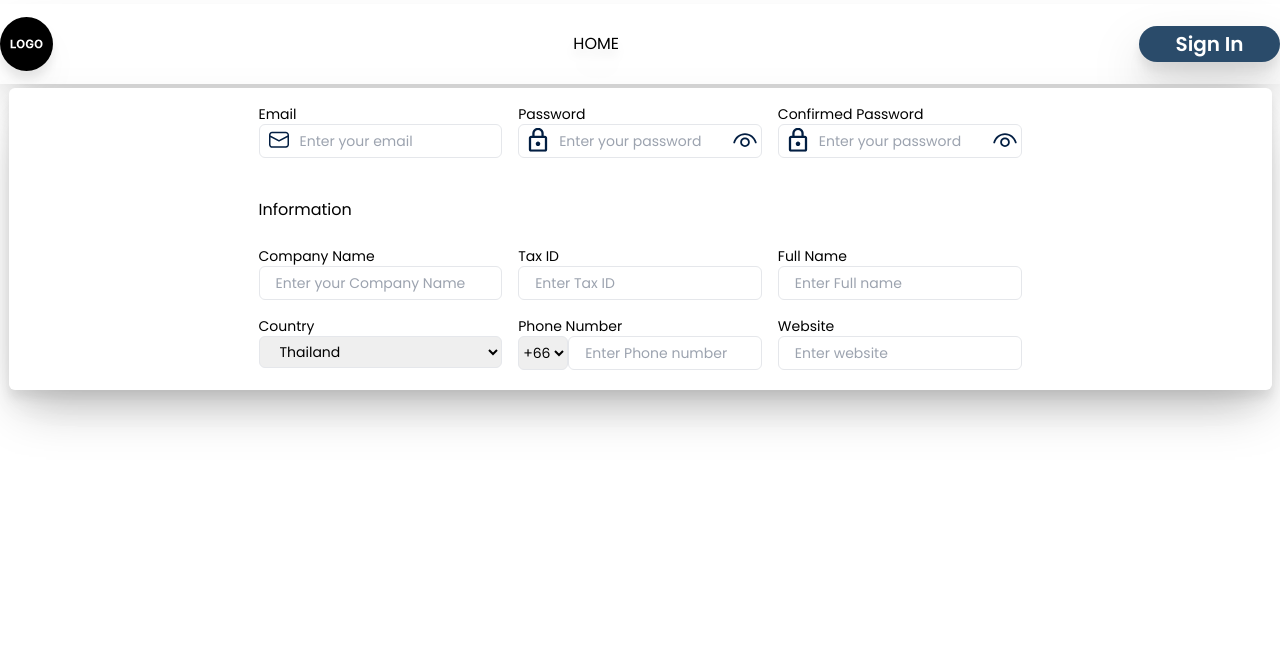
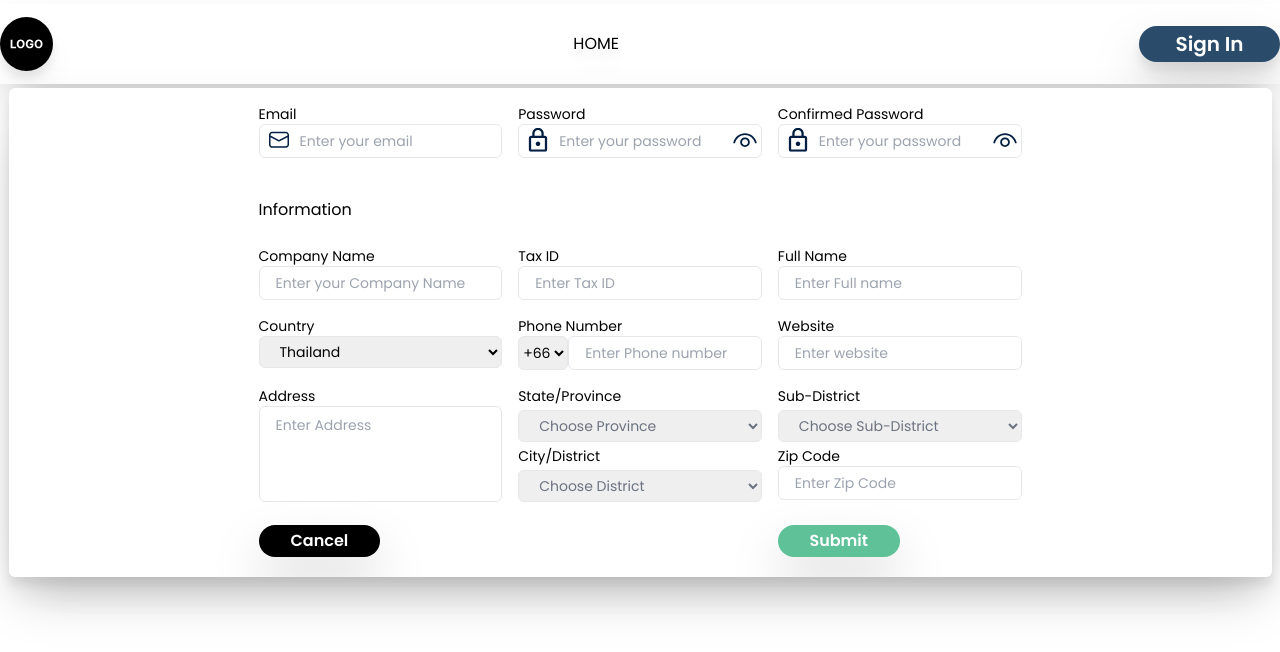
Before and after one commit to Joespk/ttd-test, a React (Vite) app: page /signin in a window 1280 px wide. Shown: the top 652 px of the page. Built offline with nearby package versions, Linux system fonts and the light colour scheme; a web font is replaced by a local one.

Commit message:
Add address zip code and buttom

```diff
--- a/src/pages/Signin.tsx
+++ b/src/pages/Signin.tsx
@@ -2,12 +2,25 @@ import mail from "../assets/logo/mail.svg";
 import lock from "../assets/logo/lock.svg";
 import view from "../assets/logo/view.svg";
 import { useState } from "react";
+import { Link } from "react-router-dom";
 
 const Signin = () => {
   const [passwordVisible, setPasswordVisible] = useState<boolean>(false);
   const [password, setPassword] = useState<string>("");
   const [country, setCountry] = useState<string>("Thailand");
   const [countryCode, setCountryCode] = useState<string>("+66");
+  const [province, setProvince] = useState<string>("");
+  const [city, setCity] = useState<string>("");
+
+  const handleProvinceChange = (event: React.FormEvent<HTMLSelectElement>) => {
+    const selectedValue = (event.target as HTMLSelectElement).value;
+    setProvince(selectedValue);
+  };
+
+  const handleCityChange = (event: React.FormEvent<HTMLSelectElement>) => {
+    const selectedValue = (event.target as HTMLSelectElement).value;
+    setCity(selectedValue);
+  };
 
   const handleCountryCodeChange = (
     event: React.FormEvent<HTMLSelectElement>
@@ -167,6 +180,84 @@ const Signin = () => {
             className="w-full px-4 py-1 rounded-md border focus:outline-none focus:ring focus:border-blue-500 placeholder:text-sm"
           />
         </div>
+        <div className="col-start-1">
+          <h2 className="text-sm">Address</h2>
+          <textarea
+            name="Address"
+            placeholder="Enter Address"
+            className="w-full h-24 px-4 py-2 rounded-md border focus:outline-none focus:ring focus:border-blue-500 placeholder:text-sm resize-none"
+          />
+        </div>
+        <div className="col-start-2">
+          <h2 className="text-sm ">State/Province</h2>
+          <select
+            name="Choose Province"
+            id="province"
+            value={province}
+            onChange={handleProvinceChange}
+            className={`w-full pl-4 pr-16 py-1 rounded-md border focus:outline-none focus:ring focus:border-blue-500 text-sm mt-1 ${
+              !province && "text-gray-500"
+            }`}
+          >
+            <option value="" disabled selected className="text-gray-500">
+              Choose Province
+            </option>
+            <option value="United States">United States</option>
+            <option value="United Kingdom">United Kingdom</option>
+            <option value="Thailand">Thailand</option>
+          </select>
+          <h2 className="text-sm mt-1">City/District</h2>
+          <select
+            name="Choose Province"
+            id="City"
+            value={city}
+            onChange={handleCityChange}
+            className={`w-full pl-4 pr-16 py-1 rounded-md border focus:outline-none focus:ring focus:border-blue-500 text-sm mt-1 ${
+              !province && "text-gray-500"
+            }`}
+          >
+            <option value="" className="text-gray-500" disabled selected>
+              Choose District
+            </option>
+            <option value="United States">United States</option>
+            <option value="United Kingdom">United Kingdom</option>
+            <option value="Thailand">Thailand</option>
+          </select>
+        </div>
+        <div className="col-start-3">
+          <h2 className="text-sm ">Sub-District</h2>
+          <select
+            name="Choose Province"
+            id="province"
+            value={province}
+            onChange={handleProvinceChange}
+            className={`w-full pl-4 pr-16 py-1 rounded-md border focus:outline-none focus:ring focus:border-blue-500 text-sm mt-1 ${
+              !province && "text-gray-500"
+            }`}
+          >
+            <option value="" disabled selected className="text-gray-500">
+              Choose Sub-District
+            </option>
+            <option value="United States">United States</option>
+            <option value="United Kingdom">United Kingdom</option>
+            <option value="Thailand">Thailand</option>
+          </select>
+          <h2 className="text-sm mt-1">Zip Code</h2>
+          <input
+            type="text"
+            name="ZipCode"
+            placeholder="Enter Zip Code"
+            className="w-full px-4 py-1 rounded-md border focus:outline-none focus:ring focus:border-blue-500 placeholder:text-sm"
+          />
+        </div>
+        <Link to="/">
+          <button className="bg-black w-[50%] px-[16px] py-1 text-white font-semibold rounded-[33px] text-base drop-shadow-2xl  hover:translate-y-[-5px]">
+            Cancel
+          </button>
+        </Link>
+        <button className="bg-[#5FC198] w-[50%] px-[16px] py-1 text-white font-semibold rounded-[33px] text-base drop-shadow-2xl hover:translate-y-[-5px] col-start-3">
+          Submit
+        </button>
       </form>
     </div>
   );
```
